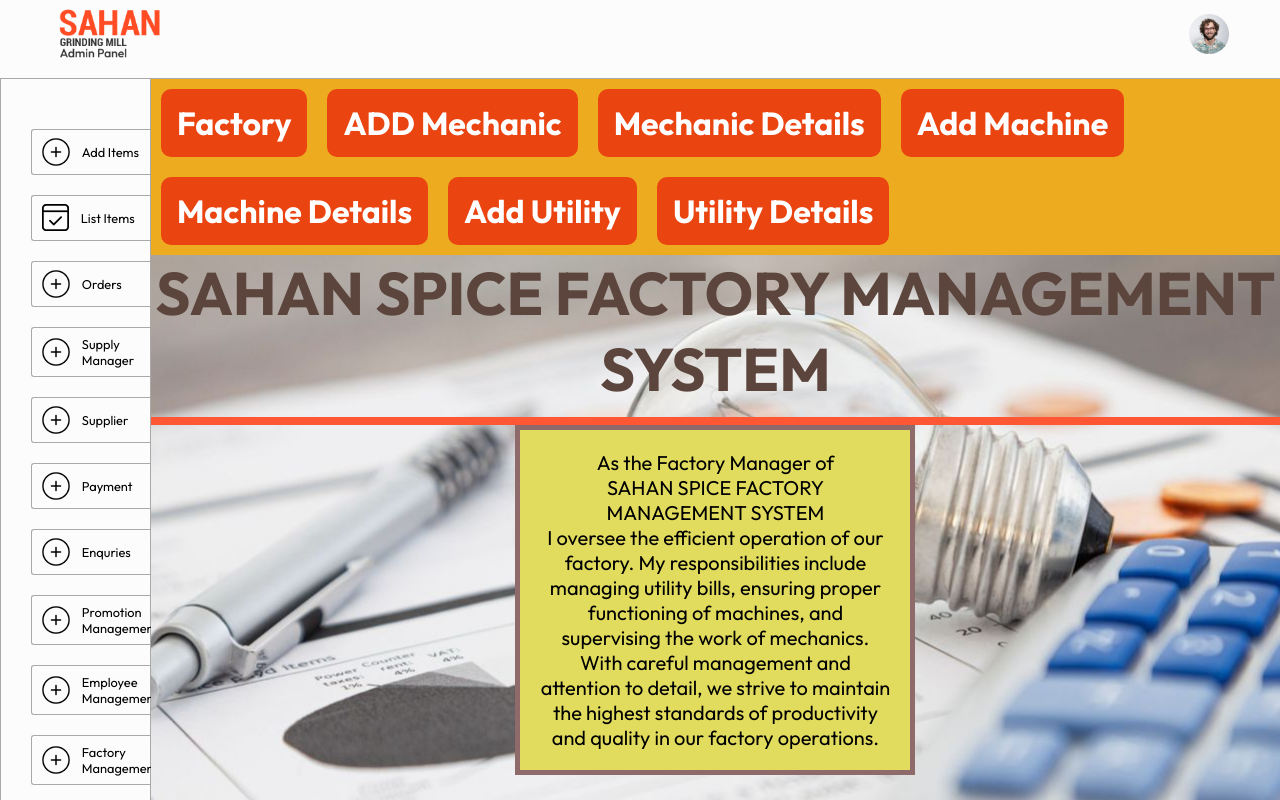
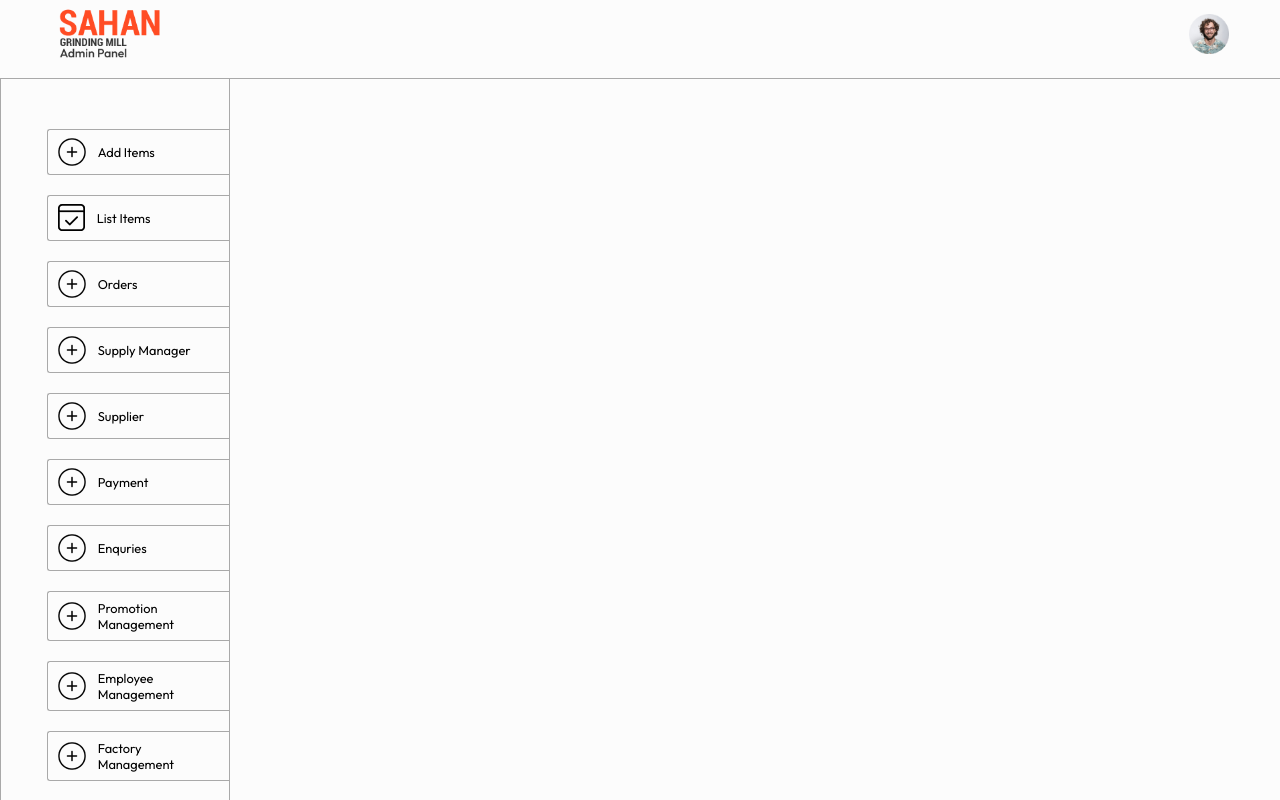
Before and after one commit to Eshan-Nayanapriya/Spices-manage-system-web-app, a React (Vite) app in the folder admin/: page / in a window 1280 px wide. Shown: the top 800 px of the page. Built offline with nearby package versions, Linux system fonts and the light colour scheme.

Commit message:
batta edited

```diff
--- a/admin/src/App.jsx
+++ b/admin/src/App.jsx
@@ -104,7 +104,6 @@ const App = () => {
 
           {/*asela part */}
           <Route path='/factoryManagement' element={<FactoryHome />}></Route>
-          <Route path="/" element ={<FactoryHome/>}/>
           <Route path="/mainhome" element ={<FactoryHome/>}/>
           <Route path="/addMachine" element ={<AddMachanic/>}/>
           <Route path="/machineDetails" element ={<Machanics/>}/>
```
